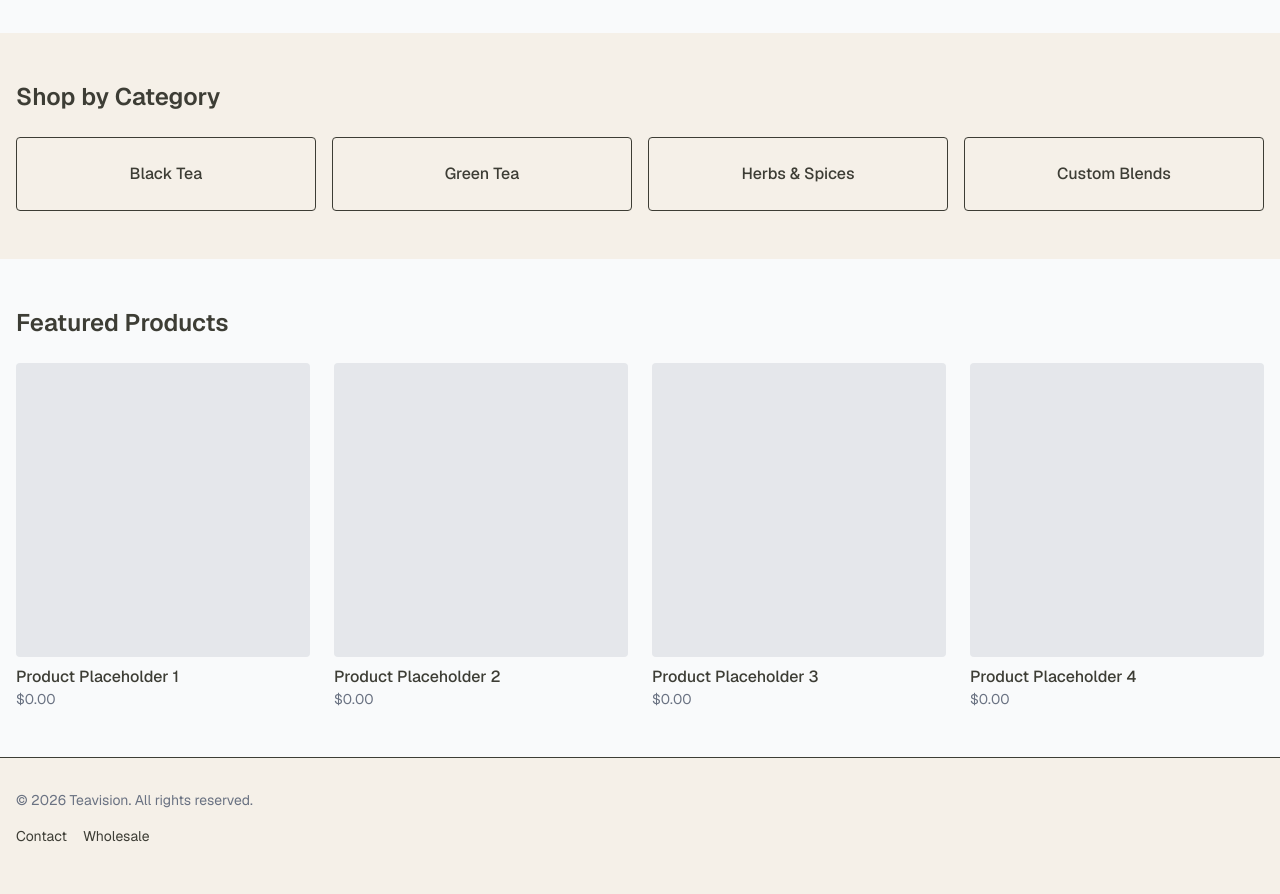
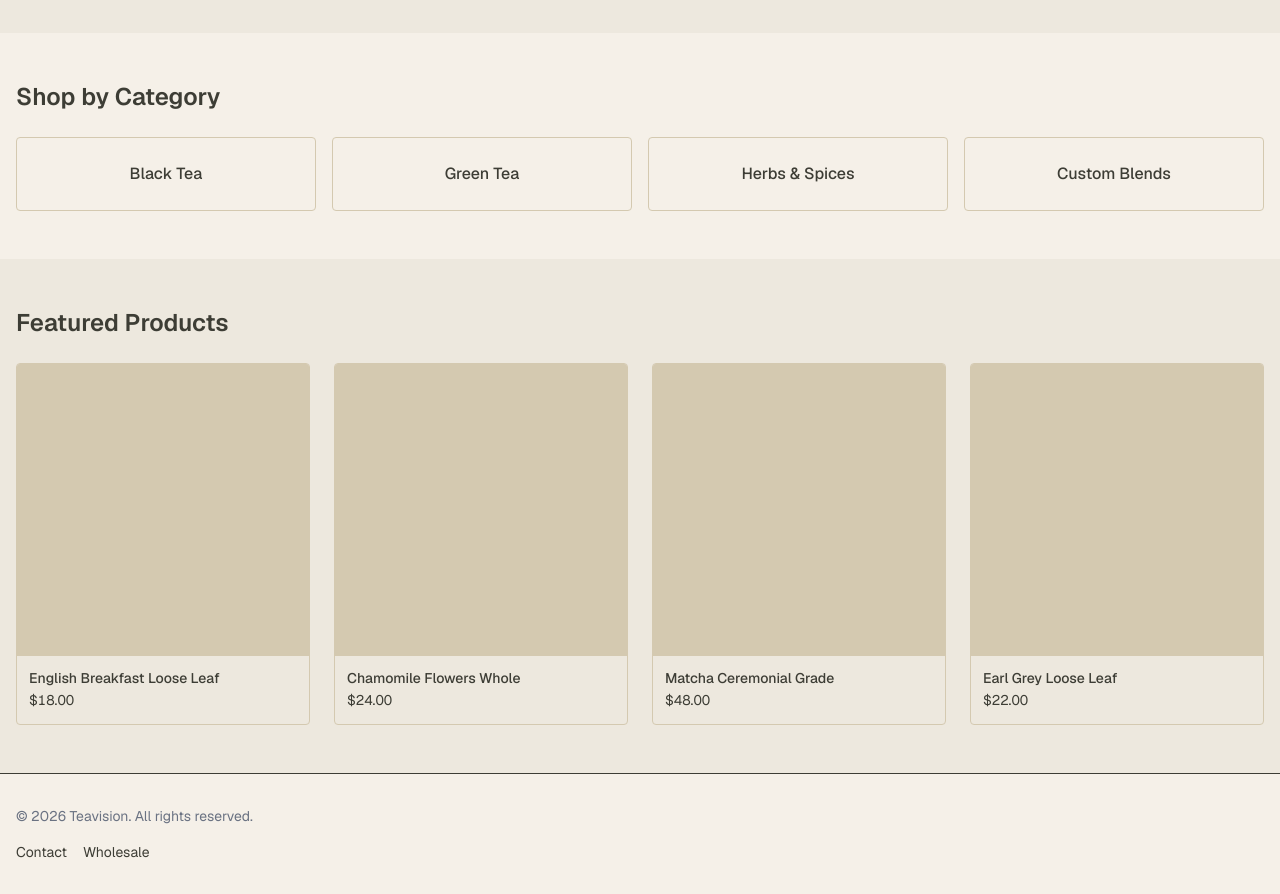
Before and after one commit to franz-ss/teavision-storefront, a Next.js app: page / in a window 1280 px wide. Shown: the part 340-1234 px from the top of the page. Built offline with nearby package versions, Linux system fonts and the light colour scheme.

Commit message:
feat: wire ProductCard into home page, apply token classes

```diff
--- a/app/(storefront)/page.tsx
+++ b/app/(storefront)/page.tsx
@@ -1,25 +1,58 @@
 import Link from 'next/link'
 import type { Metadata } from 'next'
+import type { ProductSummary } from '@/lib/shopify/types'
+import { ProductCard } from '@/components/ui/product-card'
 
 export const metadata: Metadata = {
   title: 'Bulk Wholesale Tea, Herbs & Spices | Teavision',
 }
 
+const STUB_PRODUCTS: ProductSummary[] = [
+  {
+    id: '1',
+    handle: 'product-placeholder-1',
+    title: 'English Breakfast Loose Leaf',
+    featuredImage: null,
+    priceRange: { minVariantPrice: { amount: '18.00', currencyCode: 'AUD' } },
+  },
+  {
+    id: '2',
+    handle: 'product-placeholder-2',
+    title: 'Chamomile Flowers Whole',
+    featuredImage: null,
+    priceRange: { minVariantPrice: { amount: '24.00', currencyCode: 'AUD' } },
+  },
+  {
+    id: '3',
+    handle: 'product-placeholder-3',
+    title: 'Matcha Ceremonial Grade',
+    featuredImage: null,
+    priceRange: { minVariantPrice: { amount: '48.00', currencyCode: 'AUD' } },
+  },
+  {
+    id: '4',
+    handle: 'product-placeholder-4',
+    title: 'Earl Grey Loose Leaf',
+    featuredImage: null,
+    priceRange: { minVariantPrice: { amount: '22.00', currencyCode: 'AUD' } },
+  },
+]
+
 export default function HomePage() {
   return (
     <div>
       {/* Hero */}
-      <section className="bg-gray-50 px-4 py-20 text-center">
+      <section className="bg-surface px-4 py-20 text-center">
         <h1 className="text-4xl font-bold tracking-tight">
           Australia&rsquo;s #1 Tea Supplier
         </h1>
-        <p className="mt-4 text-lg text-gray-600">
+        <p className="text-text-muted mt-4 text-lg">
           Bulk wholesale tea, herbs, and spices for cafes, restaurants, and
           retailers.
         </p>
         <Link
           href="/collections/all"
-          className="mt-8 inline-block rounded bg-black px-6 py-3 font-medium text-white hover:bg-gray-800 focus-visible:ring-2 focus-visible:ring-offset-2"
+          className="bg-primary text-background hover:bg-primary-hover mt-8 inline-block rounded px-6 py-3 font-medium focus-visible:ring-2 focus-visible:ring-offset-2"
         >
           Shop All Products
         </Link>
@@ -33,12 +66,12 @@ export default function HomePage() {
             {['Black Tea', 'Green Tea', 'Herbs & Spices', 'Custom Blends'].map(
               (name) => (
                 <li key={name}>
-                  <a
+                  <Link
                     href="#"
-                    className="block rounded border p-6 text-center font-medium hover:border-gray-400 focus-visible:ring-2 focus-visible:ring-offset-2"
+                    className="border-border hover:border-primary block rounded border p-6 text-center font-medium focus-visible:ring-2 focus-visible:ring-offset-2"
                   >
                     {name}
-                  </a>
+                  </Link>
                 </li>
               ),
             )}
@@ -46,26 +79,14 @@ export default function HomePage() {
         </div>
       </section>
 
-      {/* Featured products placeholder */}
-      <section className="bg-gray-50 px-4 py-12">
+      {/* Featured products */}
+      <section className="bg-surface px-4 py-12">
         <div className="mx-auto max-w-7xl">
           <h2 className="mb-6 text-2xl font-semibold">Featured Products</h2>
           <ul className="grid grid-cols-2 gap-6 md:grid-cols-4" role="list">
-            {[1, 2, 3, 4].map((i) => (
-              <li key={i}>
-                <a
-                  href="#"
-                  className="group block focus-visible:ring-2 focus-visible:ring-offset-2"
-                >
-                  <div
-                    className="aspect-square rounded bg-gray-200"
-                    aria-hidden="true"
-                  />
-                  <p className="mt-2 font-medium group-hover:underline">
-                    Product Placeholder {i}
-                  </p>
-                  <p className="text-sm text-gray-500">$0.00</p>
-                </a>
+            {STUB_PRODUCTS.map((product, i) => (
+              <li key={product.id}>
+                <ProductCard product={product} priority={i === 0} />
               </li>
             ))}
           </ul>
```
